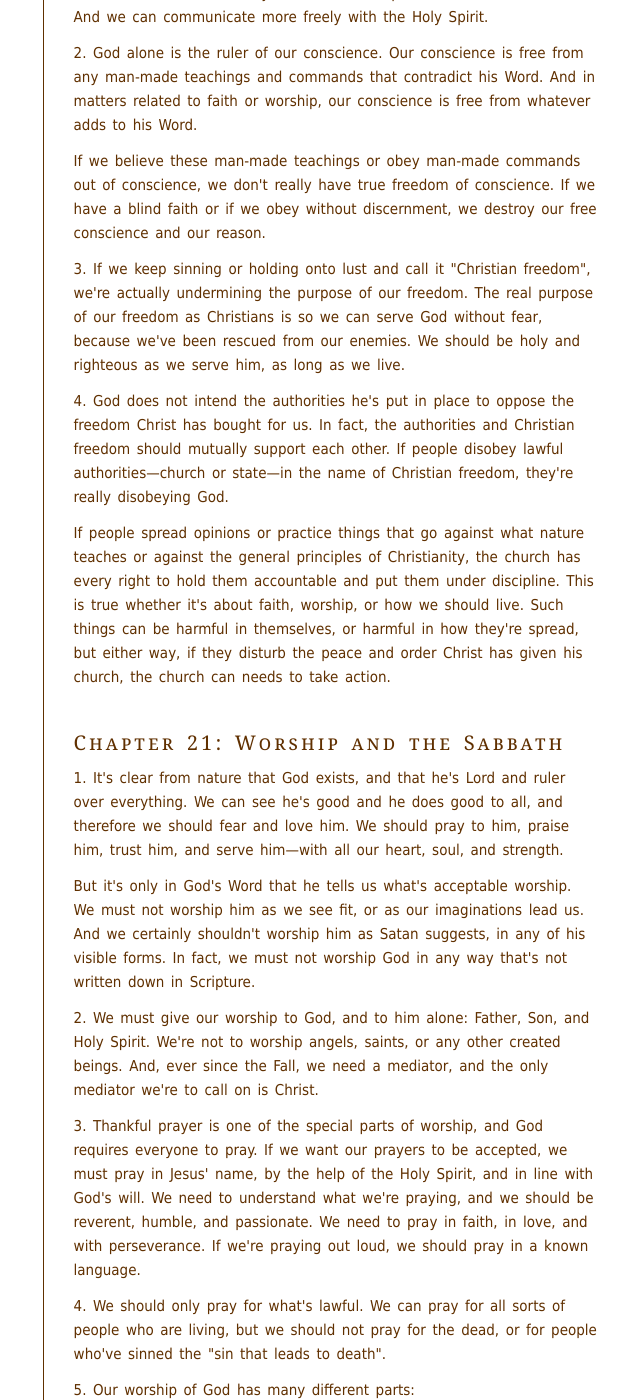
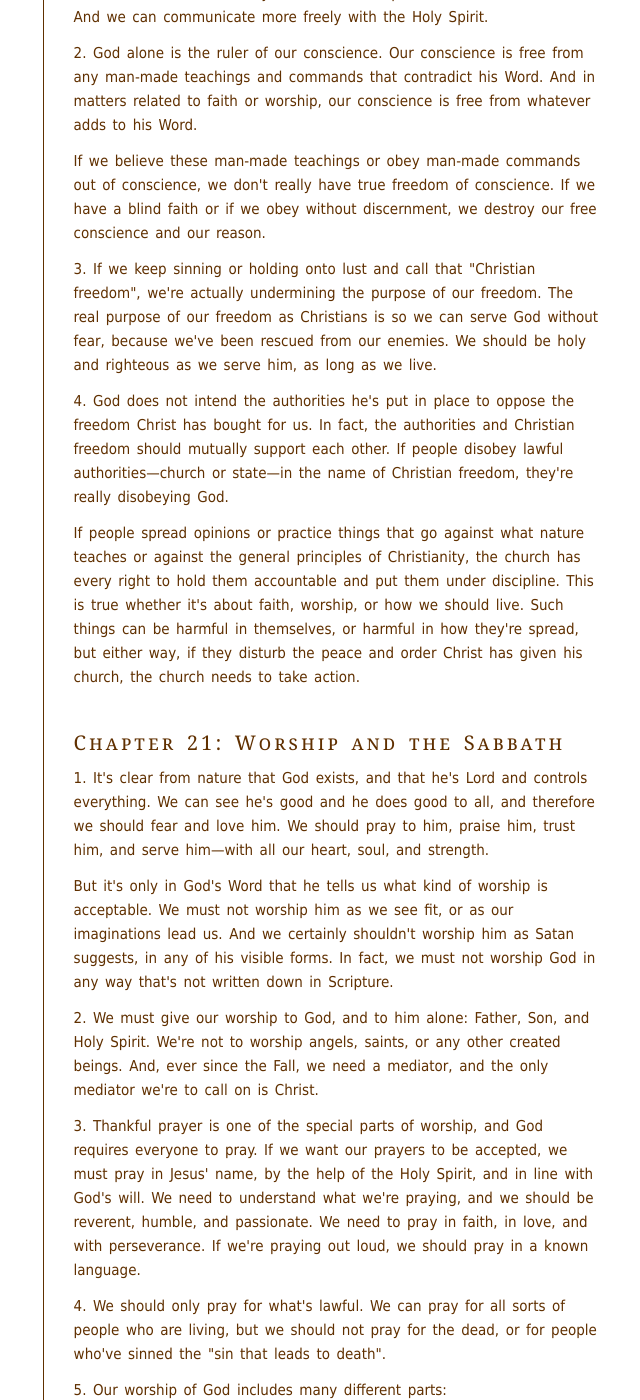
Before and after one commit to benhoyt/benhoyt.github.com, a Jekyll site: the page built from writings-plain-english-westminster.html, in a window 1280 px wide and 1400 px high, scrolled down 21471 px. Shown: the whole window, without its empty margins (391-1031 px from the left). Built offline with Jekyll 4.4.1, drawn with Linux system fonts in a browser that asks for light colours; some of the changed text lies outside the part shown.

Commit message:
Tweaks to chapters 20 and 21

```diff
--- a/writings-plain-english-westminster.html
+++ b/writings-plain-english-westminster.html
@@ -478,18 +478,18 @@ permalink: /writings/plain-english-westminster/index.html
 
 <p>If we believe these man-made teachings or obey man-made commands out of conscience, we don't really have true freedom of conscience. If we have a blind faith or if we obey without discernment, we destroy our free conscience and our reason.</p>
 
-<p>3. If we keep sinning or holding onto lust and call it "Christian freedom", we're actually undermining the purpose of our freedom. The real purpose of our freedom as Christians is so we can serve God without fear, because we've been rescued from our enemies. We should be holy and righteous as we serve him, as long as we live.</p>
+<p>3. If we keep sinning or holding onto lust and call that "Christian freedom", we're actually undermining the purpose of our freedom. The real purpose of our freedom as Christians is so we can serve God without fear, because we've been rescued from our enemies. We should be holy and righteous as we serve him, as long as we live.</p>
 
 <p>4. God does not intend the authorities he's put in place to oppose the freedom Christ has bought for us. In fact, the authorities and Christian freedom should mutually support each other. If people disobey lawful authorities—church or state—in the name of Christian freedom, they're really disobeying God.</p>
 
-<p>If people spread opinions or practice things that go against what nature teaches or against the general principles of Christianity, the church has every right to hold them accountable and put them under discipline. This is true whether it's about faith, worship, or how we should live. Such things can be harmful in themselves, or harmful in how they're spread, but either way, if they disturb the peace and order Christ has given his church, the church can needs to take action.</p>
+<p>If people spread opinions or practice things that go against what nature teaches or against the general principles of Christianity, the church has every right to hold them accountable and put them under discipline. This is true whether it's about faith, worship, or how we should live. Such things can be harmful in themselves, or harmful in how they're spread, but either way, if they disturb the peace and order Christ has given his church, the church needs to take action.</p>
 
 
 <h2 id="chapter21">Chapter 21: Worship and the Sabbath</h2>
 
-<p>1. It's clear from nature that God exists, and that he's Lord and ruler over everything. We can see he's good and he does good to all, and therefore we should fear and love him. We should pray to him, praise him, trust him, and serve him—with all our heart, soul, and strength.</p>
+<p>1. It's clear from nature that God exists, and that he's Lord and controls everything. We can see he's good and he does good to all, and therefore we should fear and love him. We should pray to him, praise him, trust him, and serve him—with all our heart, soul, and strength.</p>
 
-<p>But it's only in God's Word that he tells us what's acceptable worship. We must not worship him as we see fit, or as our imaginations lead us. And we certainly shouldn't worship him as Satan suggests, in any of his visible forms. In fact, we must not worship God in any way that's not written down in Scripture.</p>
+<p>But it's only in God's Word that he tells us what kind of worship is acceptable. We must not worship him as we see fit, or as our imaginations lead us. And we certainly shouldn't worship him as Satan suggests, in any of his visible forms. In fact, we must not worship God in any way that's not written down in Scripture.</p>
 
 <p>2. We must give our worship to God, and to him alone: Father, Son, and Holy Spirit. We're not to worship angels, saints, or any other created beings. And, ever since the Fall, we need a mediator, and the only mediator we're to call on is Christ.</p>
 
@@ -497,7 +497,7 @@ permalink: /writings/plain-english-westminster/index.html
 
 <p>4. We should only pray for what's lawful. We can pray for all sorts of people who are living, but we should not pray for the dead, or for people who've sinned the "sin that leads to death".</p>
 
-<p>5. Our worship of God has many different parts:</p>
+<p>5. Our worship of God includes many different parts:</p>
 
 <ul>
  <li>Reading the Scriptures reverently</li>
```
Also changed, not shown: other parts of writings-plain-english-westminster.html (+2 -2 lines).
